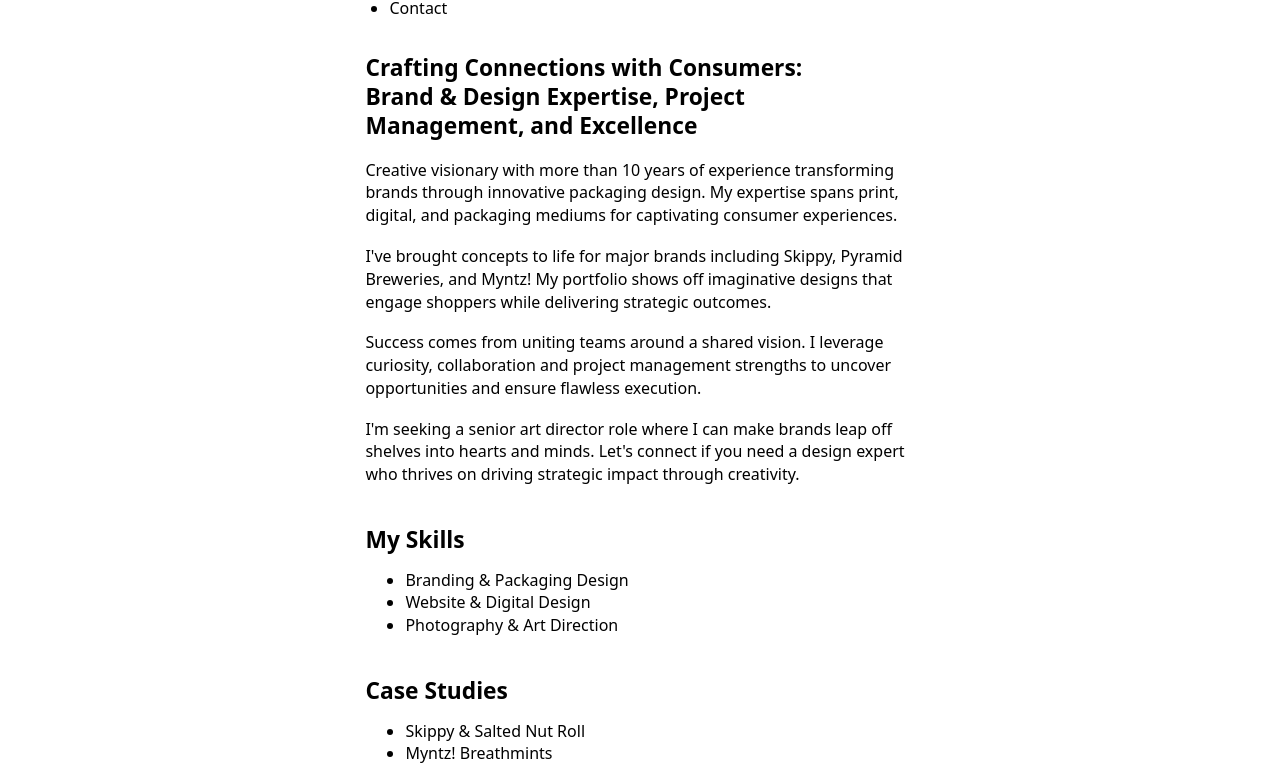
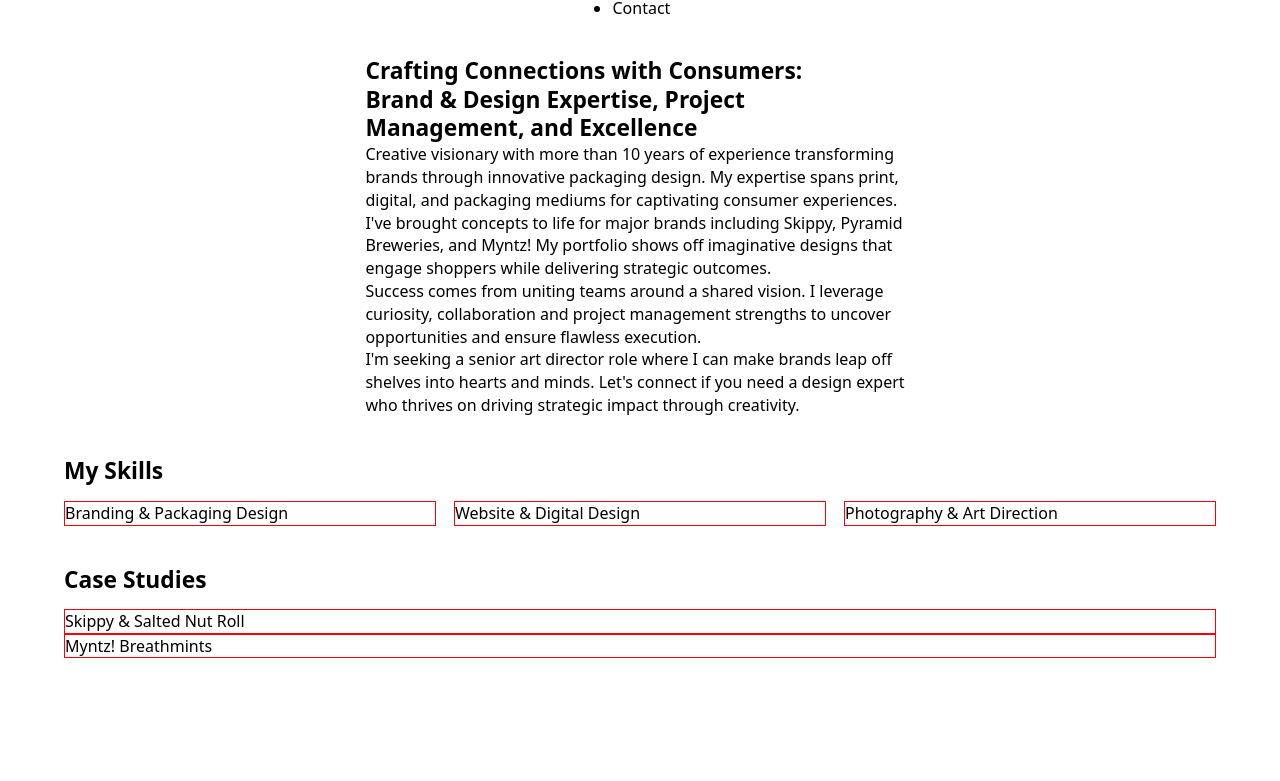
Before and after one commit to gsong/indianagy.com, an Astro site: page / in a window 1280 px wide. Shown: the part 123-904 px from the top of the page. After the commit the page ends 800 px from the top, so only its background shows below. Built offline with nearby package versions, Linux system fonts and the light colour scheme; Astro itself is replaced by a stand-in of ours.

Commit message:
wip: starting to style the home page as it should

```diff
--- a/public/global.css
+++ b/public/global.css
@@ -19,22 +19,17 @@
     "Apple Color Emoji", "Segoe UI Emoji", "Segoe UI Symbol";
 }
 
-* {
-  max-inline-size: 60ch;
-}
-
-html,
-body,
-div,
-header,
-nav,
-main,
-footer {
-  max-inline-size: none;
+body {
+  display: grid;
+  justify-content: center;
 }
 
 h2 {
   font-size: var(--s3);
+}
+
+main {
+  margin-inline: var(--s0);
 }
 
 .stack-large > * + * {
@@ -43,6 +38,12 @@
 
 .stack-small > * + * {
   margin-block-start: var(--s1);
+}
+
+.center-horizontal {
+  display: flex;
+  flex-direction: column;
+  align-items: center;
 }
 
 .sr-only:not(:focus):not(:active) {
--- a/src/layouts/Layout.astro
+++ b/src/layouts/Layout.astro
@@ -15,7 +15,7 @@
     <title>{title}</title>
   </head>
   <body class="stack-small">
-    <header>
+    <header class="center-horizontal">
       <h1>India Nagy</h1>
       <nav>
         <ul>
@@ -36,11 +36,3 @@
     <slot />
   </body>
 </html>
-
-<style>
-  body {
-    display: grid;
-    justify-content: center;
-    align-content: start;
-  }
-</style>
--- a/src/pages/index.astro
+++ b/src/pages/index.astro
@@ -7,12 +7,17 @@
   title="India Nagy: Brand Identities, Graphic Design, Project Management"
 >
   <main class="stack-large">
-    <section id="about" class="stack-small">
+    <section
+      id="about"
+      class="center-horizontal stack-small"
+      style="inline-size: 90vw;"
+    >
+      <div style="max-inline-size: 60ch;">
         <hgroup>
           <h2 class="sr-only">About India Nagy</h2>
           <p class="intro-text">
-          Crafting Connections with Consumers: Brand & Design Expertise, Project
-          Management, and Excellence
+            Crafting Connections with Consumers: Brand & Design Expertise,
+            Project Management, and Excellence
           </p>
         </hgroup>
 
@@ -23,9 +28,9 @@
         </p>
 
         <p>
-        I've brought concepts to life for major brands including Skippy, Pyramid
-        Breweries, and Myntz! My portfolio shows off imaginative designs that
-        engage shoppers while delivering strategic outcomes.
+          I've brought concepts to life for major brands including Skippy,
+          Pyramid Breweries, and Myntz! My portfolio shows off imaginative
+          designs that engage shoppers while delivering strategic outcomes.
         </p>
 
         <p>
@@ -35,19 +40,22 @@
         </p>
 
         <p>
-        I'm seeking a senior art director role where I can make brands leap off
-        shelves into hearts and minds. Let's connect if you need a design expert
-        who thrives on driving strategic impact through creativity.
+          I'm seeking a senior art director role where I can make brands leap
+          off shelves into hearts and minds. Let's connect if you need a design
+          expert who thrives on driving strategic impact through creativity.
         </p>
+      </div>
     </section>
 
-    <section id="skills">
+    <section id="skills" class="stack-small">
       <h2>My Skills</h2>
+      <div class="switcher">
         <ul>
           <li>Branding & Packaging Design</li>
           <li>Website & Digital Design</li>
           <li>Photography & Art Direction</li>
         </ul>
+      </div>
     </section>
 
     <section id="case-studies">
@@ -61,12 +69,17 @@
 </Layout>
 
 <style>
-  main {
-    margin-inline: var(--s0);
+  p {
+    text-wrap: pretty;
   }
 
-  p {
-    text-wrap: pretty;
+  ul {
+    list-style: none;
+    padding: 0;
+  }
+
+  li {
+    border: 1px solid red;
   }
 
   .intro-text {
@@ -75,4 +88,30 @@
     text-wrap: balance;
     line-height: calc(1.125 * 1.125);
   }
+
+  .switcher {
+    --limit: 4;
+    --space: var(--s1);
+    --threshold: 400px;
+
+    display: block;
+
+    > * {
+      display: flex;
+      flex-wrap: wrap;
+      overflow: hidden;
+      margin: calc((var(--space) / 2) * -1);
+    }
+
+    > * > * {
+      flex-basis: calc((var(--threshold) - (100% - var(--space))) * 999);
+      margin: calc(var(--space) / 2);
+      flex-grow: 1;
+    }
+
+    > * > :nth-last-child(n + calc(var(--limit) + 1)),
+    > * > :nth-last-child(n + calc(var(--limit) + 1)) ~ * {
+      flex-basis: 100%;
+    }
+  }
 </style>
```
Lines whose indentation alone changed are shown as unchanged.
